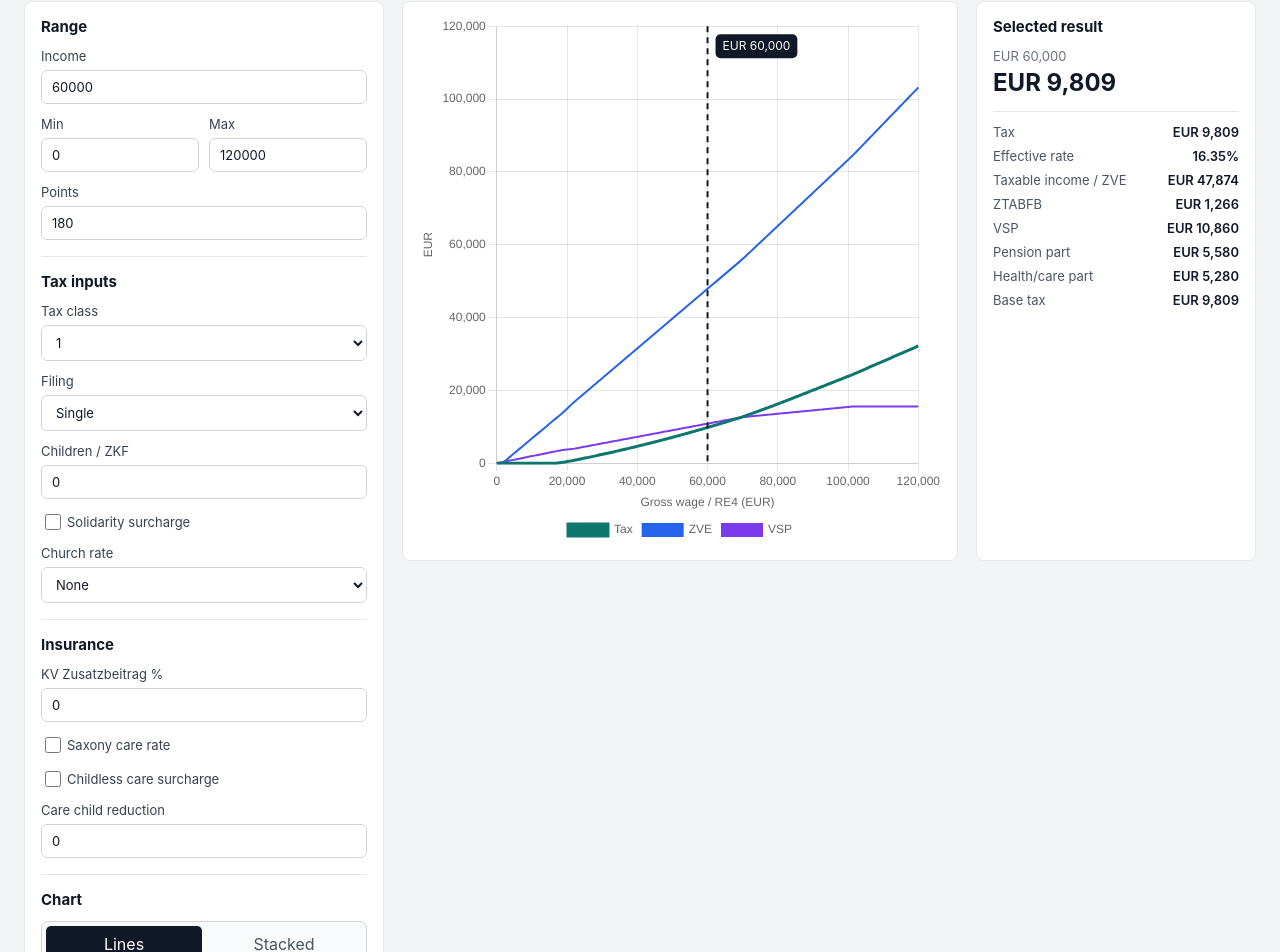
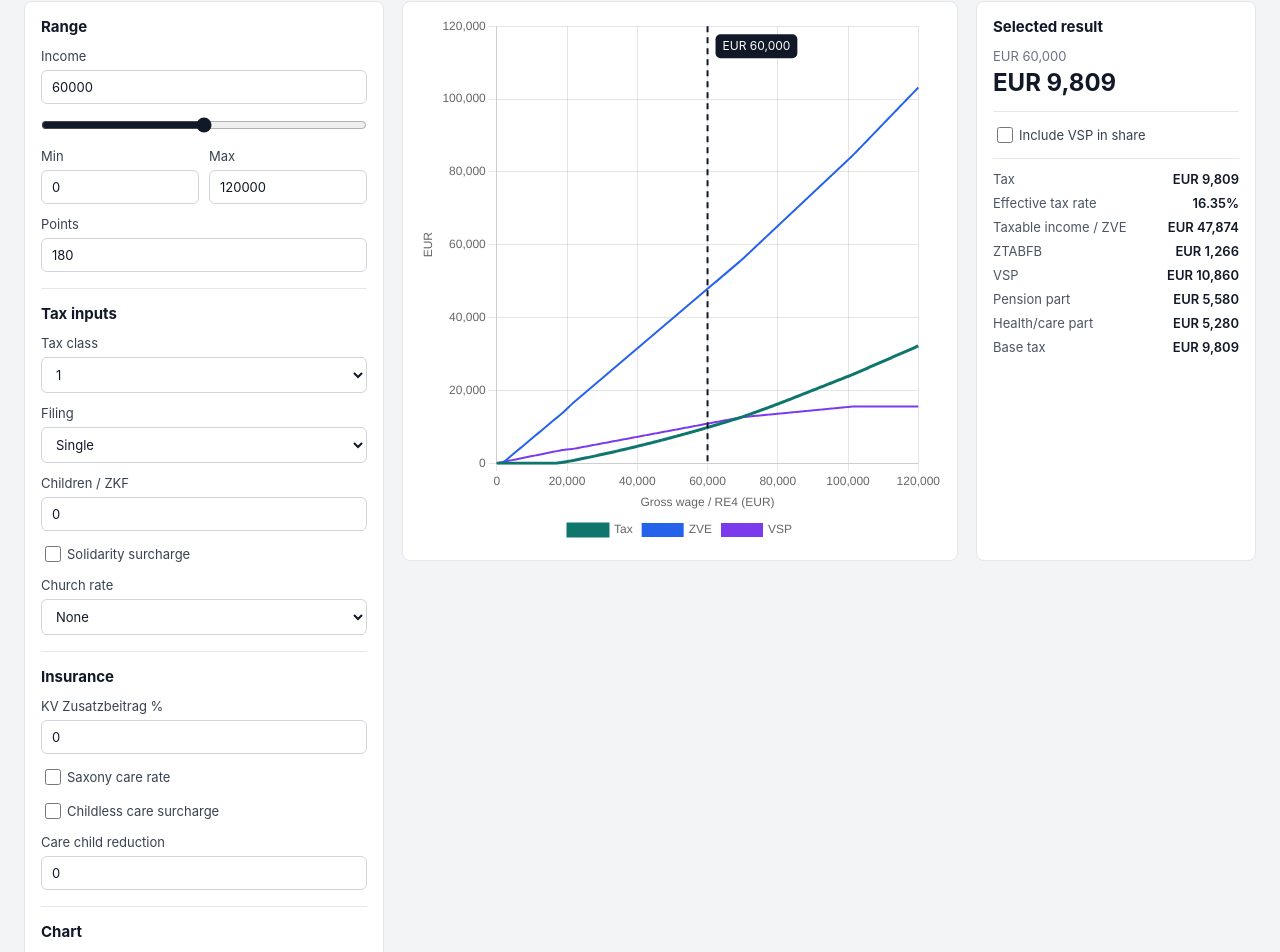
Before and after one commit to JLiekenbrock/pap-tax-charts, a React (Vite) app: page / in a window 1280 px wide. Shown: the part 101-1053 px from the top of the page. Built offline with nearby package versions, Linux system fonts and the light colour scheme.

Commit message:
Add interactive tax chart modes

```diff
--- a/src/components/Results.tsx
+++ b/src/components/Results.tsx
@@ -6,11 +6,13 @@ function eur(value: number) {
 }
 
 export default function Results({ result }: { result: PapCalculationResult }) {
-  const effective = result.income > 0 ? (result.tax / result.income) * 100 : 0
+  const [includeVsp, setIncludeVsp] = React.useState(false)
+  const effectiveBase = includeVsp ? result.tax + result.vsp : result.tax
+  const effective = result.income > 0 ? (effectiveBase / result.income) * 100 : 0
 
   const rows = [
     ['Tax', eur(result.tax)],
-    ['Effective rate', `${effective.toFixed(2)}%`],
+    [includeVsp ? 'Tax + VSP share' : 'Effective tax rate', `${effective.toFixed(2)}%`],
     ['Taxable income / ZVE', eur(result.zve)],
     ['ZTABFB', eur(result.ztabfb)],
     ['VSP', eur(result.vsp)],
@@ -26,6 +28,10 @@ export default function Results({ result }: { result: PapCalculationResult }) {
         <span>{eur(result.income)}</span>
         <strong>{eur(result.tax)}</strong>
       </div>
+      <label className="checkbox-row result-toggle">
+        <input type="checkbox" checked={includeVsp} onChange={(event) => setIncludeVsp(event.target.checked)} />
+        Include VSP in share
+      </label>
       <dl>
         {rows.map(([label, value]) => (
           <React.Fragment key={label}>
--- a/src/components/TaxChart.tsx
+++ b/src/components/TaxChart.tsx
@@ -38,19 +38,43 @@ export type ChartMetric =
   | 'vspKrankenPflege'
   | 'vspArbeitslosen'
 
-export const CHART_METRICS: Array<{ key: ChartMetric; label: string; color: string }> = [
-  { key: 'tax', label: 'Tax', color: '#0F766E' },
-  { key: 'zve', label: 'ZVE', color: '#2563EB' },
-  { key: 'vsp', label: 'VSP', color: '#7C3AED' },
-  { key: 'ztabfb', label: 'ZTABFB', color: '#EA580C' },
-  { key: 'wvfrb', label: 'WVFRB', color: '#0891B2' },
-  { key: 'baseTax', label: 'Base tax', color: '#DC2626' },
-  { key: 'vspRenten', label: 'Pension', color: '#4F46E5' },
-  { key: 'vspKrankenPflege', label: 'Health/care', color: '#9333EA' },
-  { key: 'vspArbeitslosen', label: 'Unemployment', color: '#D97706' },
+type MetricConfig = {
+  key: ChartMetric
+  label: string
+  color: string
+  unit: 'eur' | 'percent'
+  value: (point: PapCalculationResult) => number
+}
+
+function wagePercent(point: PapCalculationResult, value: number) {
+  return point.income > 0 ? (value / point.income) * 100 : 0
+}
+
+export const CHART_METRICS: MetricConfig[] = [
+  { key: 'tax', label: 'Tax', color: '#0F766E', unit: 'eur', value: (point) => point.tax },
+  { key: 'zve', label: 'ZVE', color: '#2563EB', unit: 'eur', value: (point) => point.zve },
+  { key: 'vsp', label: 'VSP', color: '#7C3AED', unit: 'eur', value: (point) => point.vsp },
+  { key: 'ztabfb', label: 'ZTABFB', color: '#EA580C', unit: 'eur', value: (point) => point.ztabfb },
+  { key: 'wvfrb', label: 'WVFRB', color: '#0891B2', unit: 'eur', value: (point) => point.wvfrb },
+  { key: 'baseTax', label: 'Base tax', color: '#DC2626', unit: 'eur', value: (point) => point.baseTax },
+  { key: 'vspRenten', label: 'Pension', color: '#4F46E5', unit: 'eur', value: (point) => point.vspRenten },
+  { key: 'vspKrankenPflege', label: 'Health/care', color: '#9333EA', unit: 'eur', value: (point) => point.vspKrankenPflege },
+  { key: 'vspArbeitslosen', label: 'Unemployment', color: '#D97706', unit: 'eur', value: (point) => point.vspArbeitslosen },
 ]
 
-export type ChartMode = 'lines' | 'stacked'
+const PERCENT_METRICS: MetricConfig[] = [
+  { key: 'tax', label: 'Tax %', color: '#0F766E', unit: 'percent', value: (point) => wagePercent(point, point.tax) },
+  { key: 'vsp', label: 'VSP %', color: '#7C3AED', unit: 'percent', value: (point) => wagePercent(point, point.vsp) },
+  {
+    key: 'zve',
+    label: 'Remaining %',
+    color: '#64748B',
+    unit: 'percent',
+    value: (point) => Math.max(0, 100 - wagePercent(point, point.tax) - wagePercent(point, point.vsp)),
+  },
+]
+
+export type ChartMode = 'lines' | 'stacked' | 'percent' | 'rates'
 
 const STACKED_PARTS: Array<{
   key: string
@@ -75,6 +99,18 @@ function metricConfig(metric: ChartMetric) {
 
 function formatEuro(value: number) {
   return `EUR ${Number(value).toLocaleString()}`
+}
+
+function formatPercent(value: number) {
+  return `${Number(value).toFixed(2)}%`
+}
+
+function marginalTaxRate(series: PapCalculationResult[], index: number) {
+  const previous = series[Math.max(0, index - 1)]
+  const next = series[Math.min(series.length - 1, index + 1)]
+  const incomeDelta = next.income - previous.income
+  if (incomeDelta <= 0) return 0
+  return ((next.tax - previous.tax) / incomeDelta) * 100
 }
 
 const selectedIncomePlugin = {
@@ -140,9 +176,47 @@ export default function TaxChart({
   }
 
   const data = {
-    labels: mode === 'stacked' ? series.map((point) => point.income) : undefined,
-    datasets: mode === 'stacked'
-      ? STACKED_PARTS.map((part, partIndex): ChartDataset<'bar'> => ({
+    labels: mode === 'stacked' || mode === 'percent' ? series.map((point) => point.income) : undefined,
+    datasets: mode === 'percent'
+      ? PERCENT_METRICS.map((config, partIndex): ChartDataset<'bar'> => ({
+          label: config.label,
+          data: series.map((point) => {
+            const previous = PERCENT_METRICS.slice(0, partIndex).reduce((total, item) => total + item.value(point), 0)
+            const next = previous + config.value(point)
+            return { x: point.income, y: [previous, next] }
+          }),
+          borderColor: config.color,
+          backgroundColor: `${config.color}80`,
+          borderWidth: 1,
+          barPercentage: 1,
+          categoryPercentage: 1,
+          yAxisID: 'yPercent',
+        }))
+      : mode === 'rates'
+        ? [
+            {
+              label: 'Effective tax rate',
+              data: series.map((point) => ({ x: point.income, y: wagePercent(point, point.tax) })),
+              borderColor: '#0F766E',
+              backgroundColor: '#0F766E',
+              borderWidth: 2.5,
+              pointRadius: 0,
+              tension: 0.18,
+              yAxisID: 'yPercent',
+            },
+            {
+              label: 'Marginal tax rate',
+              data: series.map((point, index) => ({ x: point.income, y: marginalTaxRate(series, index) })),
+              borderColor: '#DC2626',
+              backgroundColor: '#DC2626',
+              borderWidth: 2.5,
+              pointRadius: 0,
+              tension: 0.12,
+              yAxisID: 'yPercent',
+            },
+          ] satisfies ChartDataset<'line'>[]
+      : mode === 'stacked'
+        ? STACKED_PARTS.map((part, partIndex): ChartDataset<'bar'> => ({
             label: part.label,
             data: series.map((point) => {
               const previous = STACKED_PARTS.slice(0, partIndex).reduce((total, item) => total + item.value(point), 0)
@@ -155,16 +229,17 @@ export default function TaxChart({
             barPercentage: 1,
             categoryPercentage: 1,
           }))
-      : metrics.map((metric): ChartDataset<'line'> => {
+        : metrics.map((metric): ChartDataset<'line'> => {
         const config = metricConfig(metric)
         return {
           label: config.label,
-          data: series.map((point) => ({ x: point.income, y: point[metric] })),
+          data: series.map((point) => ({ x: point.income, y: config.value(point) })),
           borderColor: config.color,
           backgroundColor: config.color,
           borderWidth: metric === 'tax' ? 3 : 2,
           pointRadius: 0,
           tension: 0.18,
+          yAxisID: 'y',
         }
       }),
   }
@@ -179,7 +254,7 @@ export default function TaxChart({
     plugins: {
       selectedIncomeLine: {
         income: currentIncome,
-        selectedIndex: mode === 'stacked' ? selectedIndex : undefined,
+        selectedIndex: mode === 'stacked' || mode === 'percent' ? selectedIndex : undefined,
       },
       legend: { position: 'bottom' as const },
       tooltip: {
@@ -187,19 +262,21 @@ export default function TaxChart({
           label: (context: any) => {
             const raw = context.raw
             const value = Array.isArray(raw?.y) ? raw.y[1] - raw.y[0] : context.parsed.y
-            return `${context.dataset.label}: ${formatEuro(value)}`
+            return mode === 'percent' || mode === 'rates'
+              ? `${context.dataset.label}: ${formatPercent(value)}`
+              : `${context.dataset.label}: ${formatEuro(value)}`
           },
         },
       },
     },
     scales: {
       x: {
-        type: mode === 'stacked' ? 'category' as const : 'linear' as const,
+        type: mode === 'stacked' || mode === 'percent' ? 'category' as const : 'linear' as const,
         title: { display: true, text: 'Gross wage / RE4 (EUR)' },
         ticks: {
           maxTicksLimit: 7,
           callback: (value: string | number) => {
-            const tickValue = mode === 'stacked'
+            const tickValue = mode === 'stacked' || mode === 'percent'
               ? series[Number(value)]?.income ?? value
               : value
             return Number(tickValue).toLocaleString()
@@ -207,9 +284,21 @@ export default function TaxChart({
         },
       },
       y: {
+        display: mode !== 'percent' && mode !== 'rates',
         title: { display: true, text: 'EUR' },
         ticks: {
           callback: (value: string | number) => Number(value).toLocaleString(),
+        },
+      },
+      yPercent: {
+        display: mode === 'percent' || mode === 'rates',
+        position: 'right' as const,
+        title: { display: true, text: mode === 'rates' ? 'Tax rate' : '% of wage' },
+        min: 0,
+        max: mode === 'percent' ? 100 : undefined,
+        suggestedMax: mode === 'rates' ? 50 : undefined,
+        ticks: {
+          callback: (value: string | number) => `${Number(value).toFixed(1)}%`,
         },
       },
     },
@@ -217,7 +306,7 @@ export default function TaxChart({
 
   return (
     <section className="chart-panel">
-      {mode === 'stacked'
+      {mode === 'stacked' || mode === 'percent'
         ? <Bar data={data as any} options={options} plugins={[selectedIncomePlugin]} />
         : <Line data={data as any} options={options} plugins={[selectedIncomePlugin]} />}
     </section>
--- a/src/components/TaxInput.tsx
+++ b/src/components/TaxInput.tsx
@@ -45,6 +45,17 @@ export default function TaxInput({ settings, onChange, metrics, onMetricsChange,
           Income
           <input type="number" value={settings.income} min={0} step={1000} onChange={(e) => update('income', numberValue(e.target.value))} />
         </label>
+        <input
+          className="income-slider"
+          type="range"
+          aria-label="Income slider"
+          value={settings.income}
+          min={settings.rangeMin}
+          max={settings.rangeMax}
+          step={100}
+          onInput={(e) => update('income', numberValue(e.currentTarget.value))}
+          onChange={(e) => update('income', numberValue(e.target.value))}
+        />
         <div className="two-col">
           <label>
             Min
@@ -125,6 +136,12 @@ export default function TaxInput({ settings, onChange, metrics, onMetricsChange,
           <button type="button" className={chartMode === 'stacked' ? 'active' : ''} onClick={() => onChartModeChange('stacked')}>
             Stacked
           </button>
+          <button type="button" className={chartMode === 'percent' ? 'active' : ''} onClick={() => onChartModeChange('percent')}>
+            Percent
+          </button>
+          <button type="button" className={chartMode === 'rates' ? 'active' : ''} onClick={() => onChartModeChange('rates')}>
+            Rates
+          </button>
         </div>
       </div>
 
@@ -133,7 +150,7 @@ export default function TaxInput({ settings, onChange, metrics, onMetricsChange,
         <div className="metric-grid">
           {CHART_METRICS.map((metric) => (
             <label key={metric.key} className="checkbox-row metric-option">
-              <input type="checkbox" checked={metrics.includes(metric.key)} disabled={chartMode === 'stacked'} onChange={() => toggleMetric(metric.key)} />
+              <input type="checkbox" checked={metrics.includes(metric.key)} disabled={chartMode !== 'lines'} onChange={() => toggleMetric(metric.key)} />
               {metric.label}
             </label>
           ))}
--- a/src/styles.css
+++ b/src/styles.css
@@ -111,6 +111,12 @@ select:focus {
   border-color: #0f766e;
 }
 
+.income-slider {
+  accent-color: #111827;
+  padding: 0;
+  margin: 0 0 14px;
+}
+
 .two-col {
   display: grid;
   grid-template-columns: 1fr 1fr;
@@ -144,7 +150,7 @@ select:focus {
 
 .segmented-control {
   display: grid;
-  grid-template-columns: 1fr 1fr;
+  grid-template-columns: repeat(4, 1fr);
   gap: 4px;
   padding: 4px;
   border: 1px solid #d1d5db;
@@ -198,6 +204,12 @@ select:focus {
   font-size: 24px;
 }
 
+.result-toggle {
+  border-bottom: 1px solid #e5e7eb;
+  margin-bottom: 12px;
+  padding-bottom: 12px;
+}
+
 dl {
   display: grid;
   grid-template-columns: minmax(0, 1fr) auto;
```
